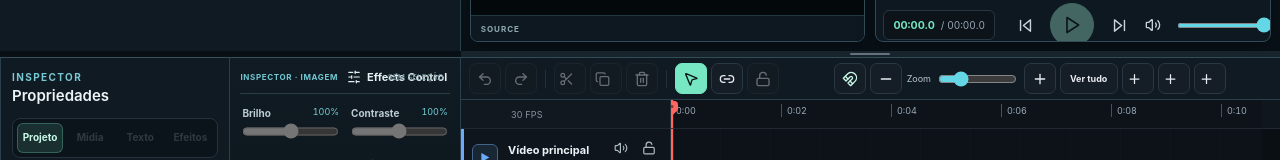
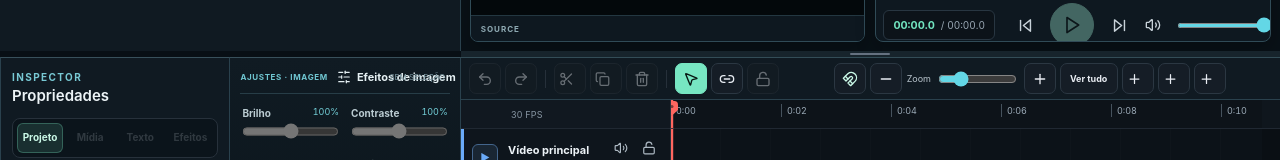
Before and after one commit to kiroaventureiro/kiro-editor, a React (Vite) app: page / in a window 1280 px wide. Shown: the part 471-631 px from the top of the page. Built offline with nearby package versions, Linux system fonts and the light colour scheme.

Commit message:
Translate image effects panel to Portuguese

```diff
--- a/src/components/EffectsControl.tsx
+++ b/src/components/EffectsControl.tsx
@@ -24,8 +24,8 @@ export default function EffectsControl({ clip, disabled, onChange, onBegin, onEn
     <section className="effects-control" aria-label="Controle de efeitos">
       <header className="dock-panel-heading">
         <div>
-          <span className="dock-eyebrow">INSPECTOR · IMAGEM</span>
-          <strong><SlidersHorizontal size={14} aria-hidden="true" /> Effects Control</strong>
+          <span className="dock-eyebrow">AJUSTES · IMAGEM</span>
+          <strong><SlidersHorizontal size={14} aria-hidden="true" /> Efeitos de imagem</strong>
         </div>
         <span className="effects-selection">{clip?.name ?? "SEM SELEÇÃO"}</span>
       </header>
@@ -61,7 +61,7 @@ export default function EffectsControl({ clip, disabled, onChange, onBegin, onEn
         })}
         {unavailable && (
           <p className="effect-control-hint">
-            Selecione um vídeo ou imagem na timeline para ajustar a imagem.
+            Selecione um vídeo ou uma imagem na timeline para ajustar.
           </p>
         )}
       </div>
```
